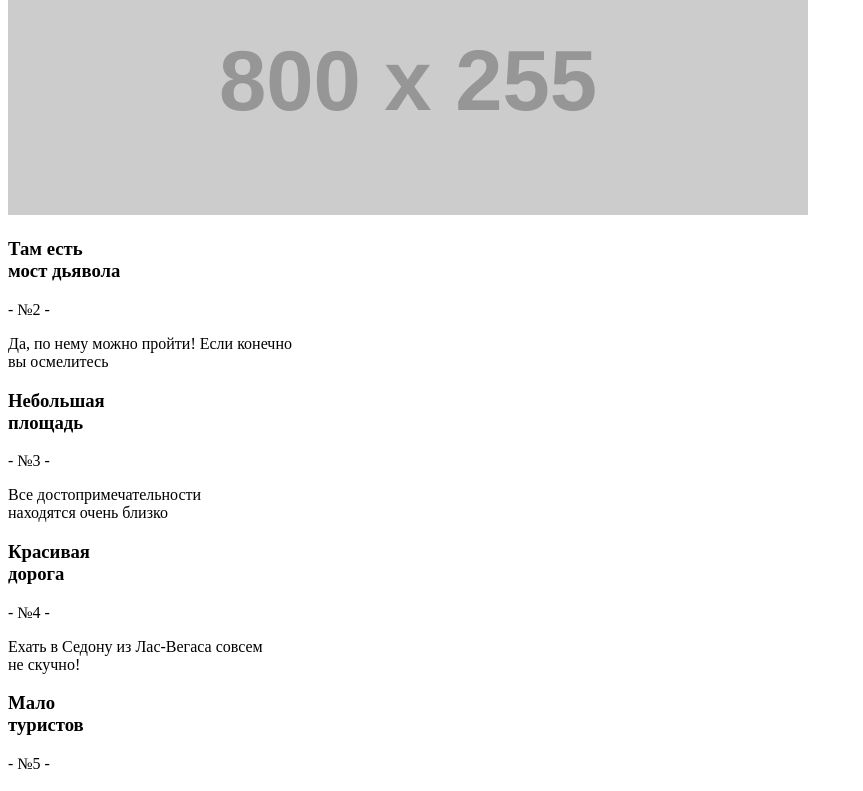
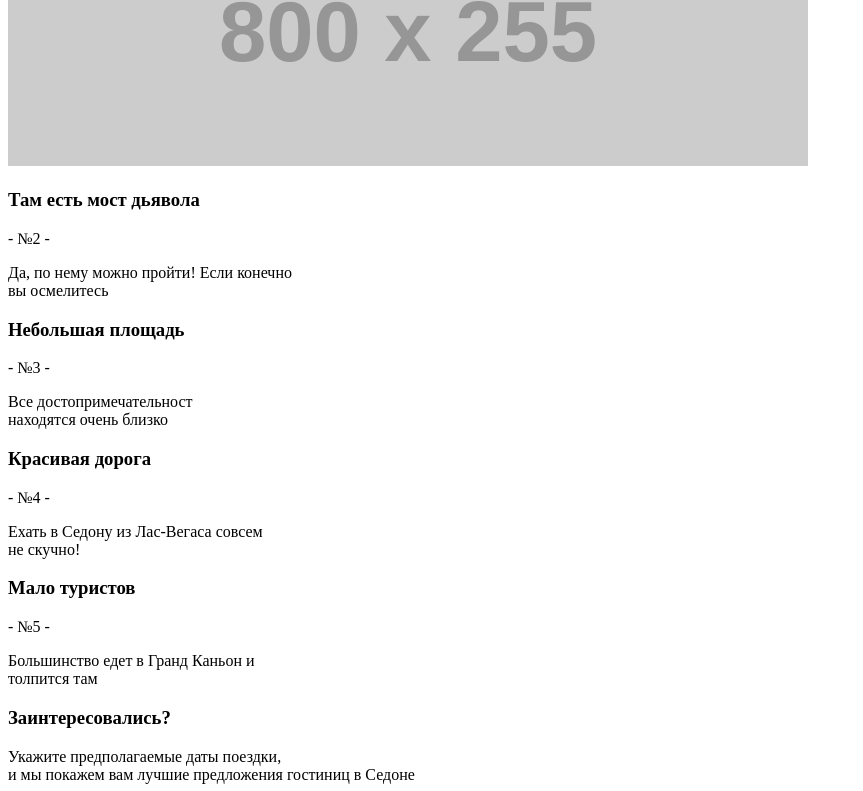
Before and after one commit to zedwoll/479451-sedona, a plain HTML site: page index.html in a window 1280 px wide. Shown: the part 1975-2766 px from the top of the page, without its empty margins (0-863 px from the left). Drawn offline with Linux system fonts and the light colour scheme; placeholder pictures from the web are drawn by us.

Commit message:
FIXED
"Do. Or do not. There is no try. " Yoda’s quote.

```diff
--- a/index.html
+++ b/index.html
@@ -18,26 +18,26 @@
 				<li><a href="#">Карта Штата</a></li>
 				<li><a href="#">Гостиницы</a></li>
 			</ul>
-		</nav> <!-- END NAVIGATION -->
-	</header> <!-- END HEADER -->
+		</nav>	<!-- 	END NAVIGATION -->
+	</header> 	<!-- 	END HEADER -->
 
 	<!-- MAIN CONTENT -->
 	<main class="container">
 		<h1 class="visually-hidden">Sedona</h1>
 			<section class="banner"> <!-- Banner -->
 				<img src="http://placehold.it/1200x565" alt="Захватывающий вид на горы Седоны">
-			<!-- Не уверен, что верно указал размеры (высоту). Нужно указывать высоту видимой части картинки, или всей целиком? -->
-			<h2 class="title">Седона — небольшой городок в Аризоне,<br>заслуживающий большего!</h2>
+			    <!-- Лучше сделать в CSS, а контентное изображение (декоративный текст "Welcome to the gorgeous sedona ...")
+			    уже разместить в html. Хотя текущая реализация не ошибочна. -->
+				<h2 class="title">Седона — небольшой городок в Аризоне, заслуживающий большего!</h2>
 				<p class="description">Рассмотрим 5 причин, по которым Седона круче, чем гранд каньон!</p>
 			</section> <!-- End Banner -->
-
 		<!--    FEATURES    -->
 		<section class="features">
 		 <!-- First Photo Features Block -->
 			<div class="features-img">
 				<img src="http://placehold.it/800x255" width="800" height="255" alt="Деревянные дома с верандой и видом на горы">
 				<div class="features-item-highlighted">
-					<h3 class=title>Настоящий<br>Городок</h3>
+					<h3 class=title>Настоящий Городок</h3>
 					<span class="numbering">- №1 -</span>
 					<p class="description">Седона — не аттракцион для туристов,<br>там течёт своя жизнь</p>
 				</div>
@@ -50,42 +50,49 @@
 					<h3 class="title">Жилье</h3>
 					<p class="description">Рекомендуем пожить в настоящем<br>мотеле, все как в кино!</p>
 				</div>
+
 				<div class="features-main-item">
 					<img class="icons icons-2" src="http://placehold.it/75x72" width="75" height="72" alt="icons-2">
 					<h3 class="title">Еда</h3>
 					<p class="description">Всегда заказывайте фирменный бургер,<br>вы не разочаруетесь!</p>
 				</div>
+
 				<div class="features-main-item">
 					<img class="icons icons-3" src="http://placehold.it/75x72" width="75" height="72" alt="icons-3">
 					<h3 class="title">Сувениры</h3>
 					<p class="description">Не только китайского, но и местного<br>производства!</p>
 				</div>
 			</div> <!-- END Three Main Features -->
+
 			<!-- Second Photo Features Block -->
 			<div class="features-img">
 				<img src="http://placehold.it/800x255" width="800" height="255" alt="Скалистая местность, вид на Мост дьявола">
 				<div class="features-item-highlighted">
-					<h3 class=title>Там есть<br>мост дьявола</h3>
+					<h3 class=title>Там есть мост дьявола</h3>
 					<span class="numbering">- №2 -</span>
 					<p class="description">Да, по нему можно пройти! Если конечно<br>вы осмелитесь</p>
 				</div>
 			</div> <!-- END Second Photo Features Block -->
+
 			<div class="features-item">
-					<h3 class=title>Небольшая<br>площадь</h3>
+				<h3 class=title>Небольшая площадь</h3>
 				<span class="numbering">- №3 -</span>
-					<p class="description">Все достопримечательности<br>находятся очень близко</p>
+				<p class="description">Все достопримечательност<br>находятся очень близко</p>
 			</div>
+
 			<div class="features-item">
-					<h3 class=title>Красивая<br>дорога</h3>
+				<h3 class=title>Красивая дорога</h3>
 				<span class="numbering">- №4 -</span>
 				<p class="description">Ехать в Седону из Лас-Вегаса совсем<br>не скучно!</p>
 			</div>
+
 			<div class="features-item">
-					<h3 class=title>Мало<br>туристов</h3>
+				<h3 class=title>Мало туристов</h3>
 				<span class="numbering">- №5 -</span>
 				<p class="description">Большинство едет в Гранд Каньон и<br>толпится там</p>
 			</div>
 		</section> <!--    END FEATURES    -->
+
 		<section class="hotels-search">
 			<h3 class="title">Заинтересовались?</h3>
 			<p class="description">Укажите предполагаемые даты поездки,<br>и мы покажем вам лучшие предложения гостиниц в Седоне</p>
@@ -93,6 +100,7 @@
 			<!-- формы пока не размечаю, так как они не были еще изучены на самом интенсиве, самостоятельно пока до них тоже не добрался -->
 		</section>
 	</main> <!--   END MAIN CONTENT   -->
+
 	<!--    FOOTER    -->
 	<footer class="main-footer">
 		<section class="hashtag">
```
Also changed, not shown: catalog.html (+17 -18 lines). Lines whose indentation alone changed are shown as unchanged.
